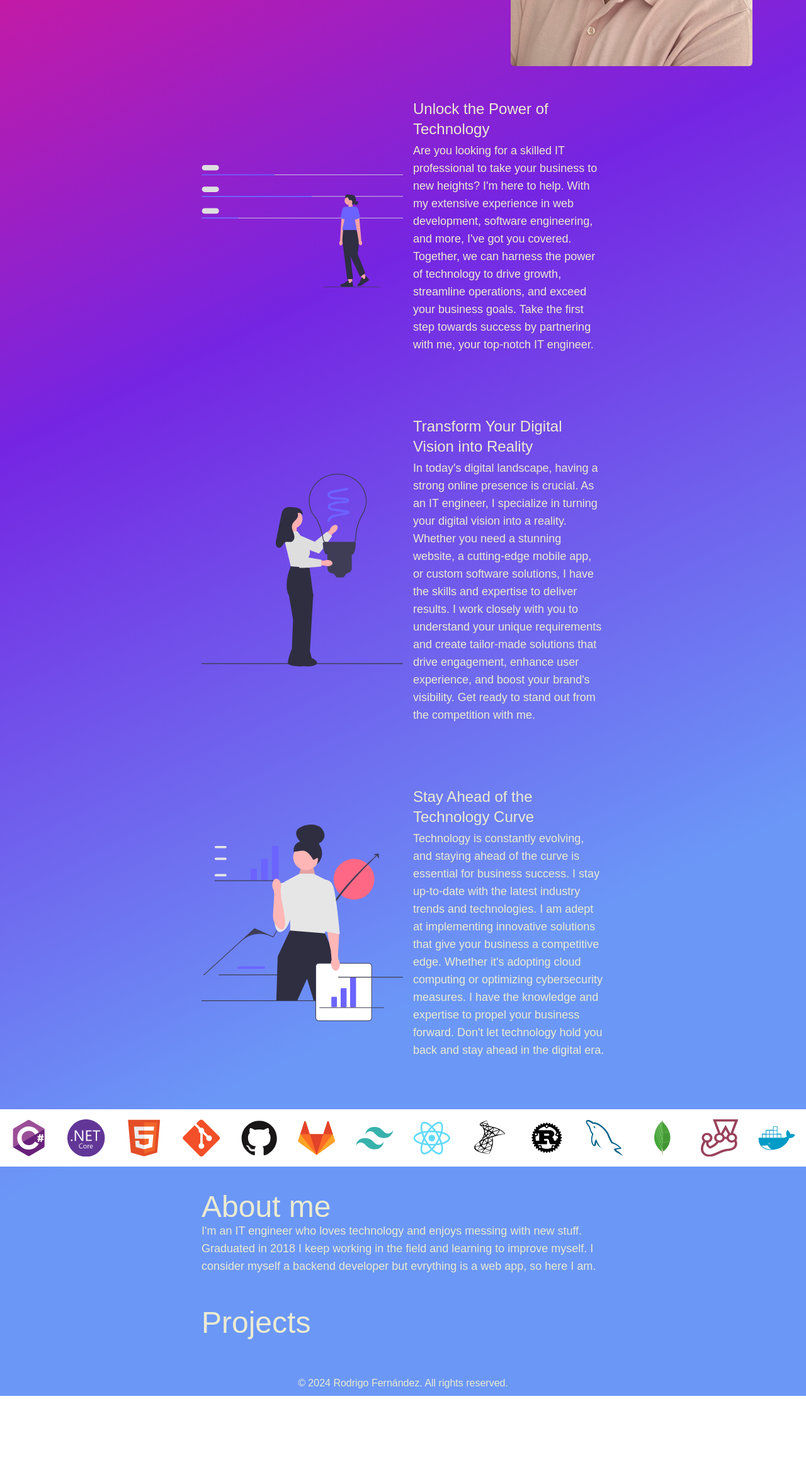
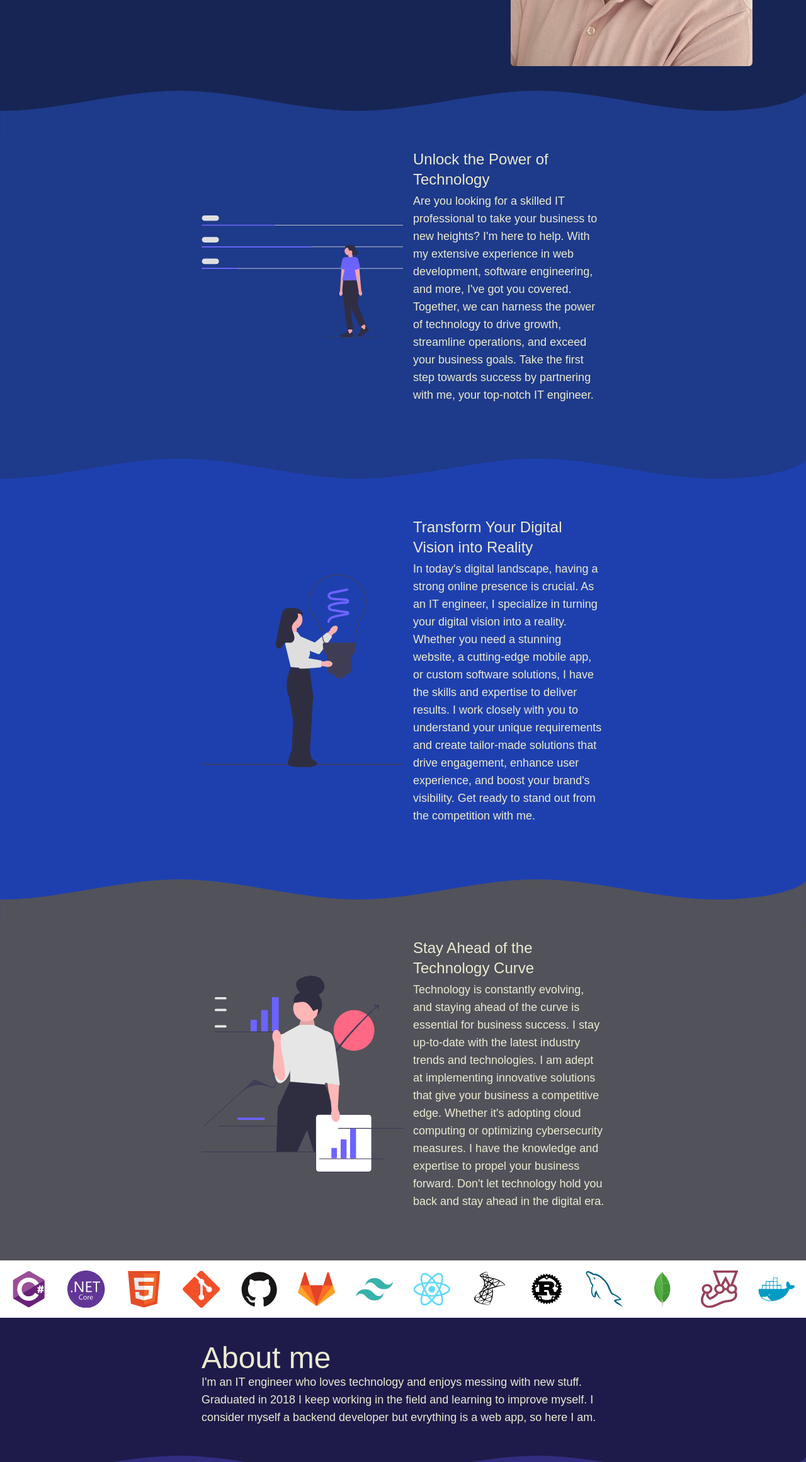
Before and after one commit to rodrigofndz/web, an Astro site: page / in a window 1280 px wide. Shown: the part 479-2800 px from the top of the page at 63% size. Before the commit the page ends 2695 px from the top, so only its background shows below. Built offline with nearby package versions, Linux system fonts and the light colour scheme; Astro itself is replaced by a stand-in of ours.

Commit message:
wave separator

```diff
--- a/src/layouts/Layout.astro
+++ b/src/layouts/Layout.astro
@@ -53,12 +53,12 @@ const { title } = Astro.props;
 		padding: 0;
 		color: rgb(235 235 209);
 	}
-	.gradient {
+	/* .gradient {
         width: 100%;
         height: 100%;
         background: linear-gradient(334deg, #6b97f7 60%, #7525e2, #f7137e);
         background-size: 180% 180%;
-    }
+    } */
 	code {
 		font-family: Menlo, Monaco, Lucida Console, Liberation Mono, DejaVu Sans Mono,
 			Bitstream Vera Sans Mono, Courier New, monospace;
--- a/src/pages/index.astro
+++ b/src/pages/index.astro
@@ -60,7 +60,7 @@ const aboutme = `I'm an IT engineer who loves technology and enjoys messing with
         <div />
     </header>
     <main class="flex flex-col justify-center items-center h-full">
-        <div class="flex justify-around align-center w-full py-8">
+        <div class="bg-blue-950 flex justify-around align-center w-full py-8">
             <div />
             <div class="ml-12 md:ml-0 self-center">
                 <h1 class="text-5xl lg:text-9xl">Rodrigo</h1>
@@ -72,30 +72,66 @@ const aboutme = `I'm an IT engineer who loves technology and enjoys messing with
             </div>
             <div />
         </div>
-
+        <div class="bg-blue-950 w-full h-20">
+            <svg viewBox="0 0 1440 100" fill="none" xmlns="http://www.w3.org/2000/svg">
+                <path
+                    d="M0 43.9999C106.667 43.9999 213.333 7.99994 320 7.99994C426.667 7.99994 533.333 43.9999 640 43.9999C746.667 43.9999 853.333 7.99994 960 7.99994C1066.67 7.99994 1173.33 43.9999 1280 43.9999C1386.67 43.9999 1440 19.0266 1440 9.01329V100H0V43.9999Z"
+                    class="fill-current text-blue-900"></path>
+            </svg>
+        </div>
         <div class="flex flex-col justify-center items-start">
+            <div class="bg-blue-900 w-full">
                 <Section title={title1} src={analysis.src} text={p1} pclass="mx-auto w-2/3" />
+            </div>
+            <div class="bg-blue-900 w-full h-20">
+                <svg viewBox="0 0 1440 100" fill="none" xmlns="http://www.w3.org/2000/svg">
+                    <path
+                        d="M0 43.9999C106.667 43.9999 213.333 7.99994 320 7.99994C426.667 7.99994 533.333 43.9999 640 43.9999C746.667 43.9999 853.333 7.99994 960 7.99994C1066.67 7.99994 1173.33 43.9999 1280 43.9999C1386.67 43.9999 1440 19.0266 1440 9.01329V100H0V43.9999Z"
+                        class="fill-current text-blue-800"></path>
+                </svg>
+            </div>
+            <div class="bg-blue-800 w-full">
                 <Section title={title2} src={electricity.src} text={p2} pclass="mx-auto w-2/3" />
+            </div>
+            <div class="bg-blue-800 w-full h-20">
+                <svg viewBox="0 0 1440 100" fill="none" xmlns="http://www.w3.org/2000/svg">
+                    <path
+                        d="M0 43.9999C106.667 43.9999 213.333 7.99994 320 7.99994C426.667 7.99994 533.333 43.9999 640 43.9999C746.667 43.9999 853.333 7.99994 960 7.99994C1066.67 7.99994 1173.33 43.9999 1280 43.9999C1386.67 43.9999 1440 19.0266 1440 9.01329V100H0V43.9999Z"
+                        class="fill-current text-zinc-600"></path>
+                </svg>
+            </div>
+            <div class="bg-zinc-600 w-full">
                 <Section title={title3} src={projections.src} text={p3} pclass="mx-auto w-2/3" />
+            </div>
         </div>
 
         <SkillList />
 
+        <div class="bg-indigo-950 w-full">
             <div class={"mx-auto w-2/4 my-5 lg:my-10"}>
                 <h2 class="text-2xl lg:text-5xl mb-3">About me</h1>
                 <p class="text-sm lg:text-lg">{aboutme}</p>
             </div>
-
+        </div>
+        <div class="bg-indigo-950 w-full h-20">
+            <svg viewBox="0 0 1440 100" fill="none" xmlns="http://www.w3.org/2000/svg">
+                <path
+                    d="M0 43.9999C106.667 43.9999 213.333 7.99994 320 7.99994C426.667 7.99994 533.333 43.9999 640 43.9999C746.667 43.9999 853.333 7.99994 960 7.99994C1066.67 7.99994 1173.33 43.9999 1280 43.9999C1386.67 43.9999 1440 19.0266 1440 9.01329V100H0V43.9999Z"
+                    class="fill-current text-indigo-900"></path>
+            </svg>
+        </div>
+        <div class="bg-indigo-900 w-full">
             <div class="mx-auto w-2/4 mb-5 lg:mb-10">
                 <h2 class="text-2xl lg:text-5xl mb-3">Projects</h1>
                 <div class="flex justify-center">
                     <img src={excavator.src} />
                 </div>
             </div>
+        </div>
     </main>
 
-    <footer class="text-center my-2">
-        <p id="copyright"/>
+    <footer class="color-beige text-center items-center py-2">
+        <p id="copyright" class ="text-black font-semibold"></p>
     </footer>
 </Layout>
 
```
Lines whose indentation alone changed are shown as unchanged.
